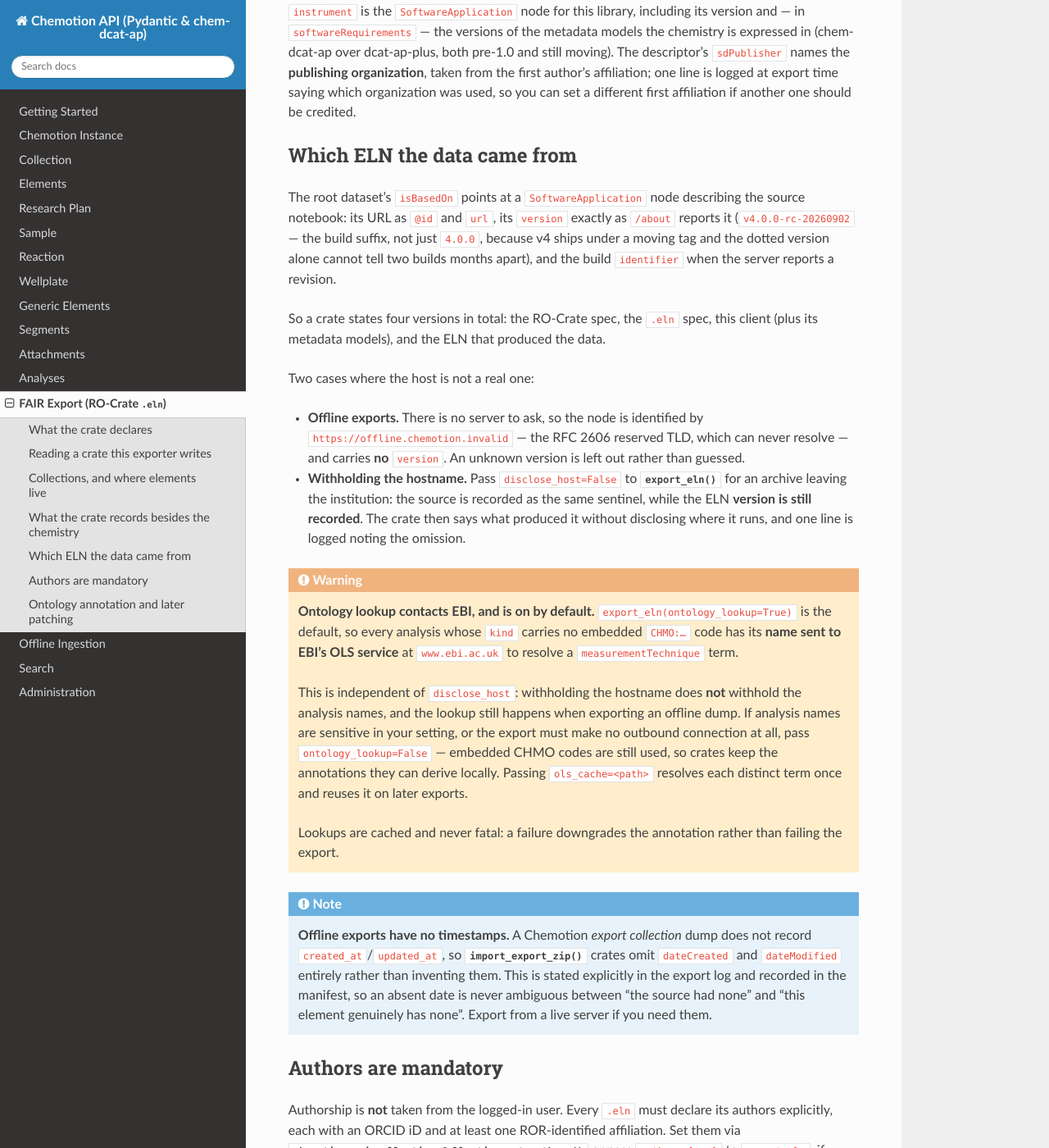
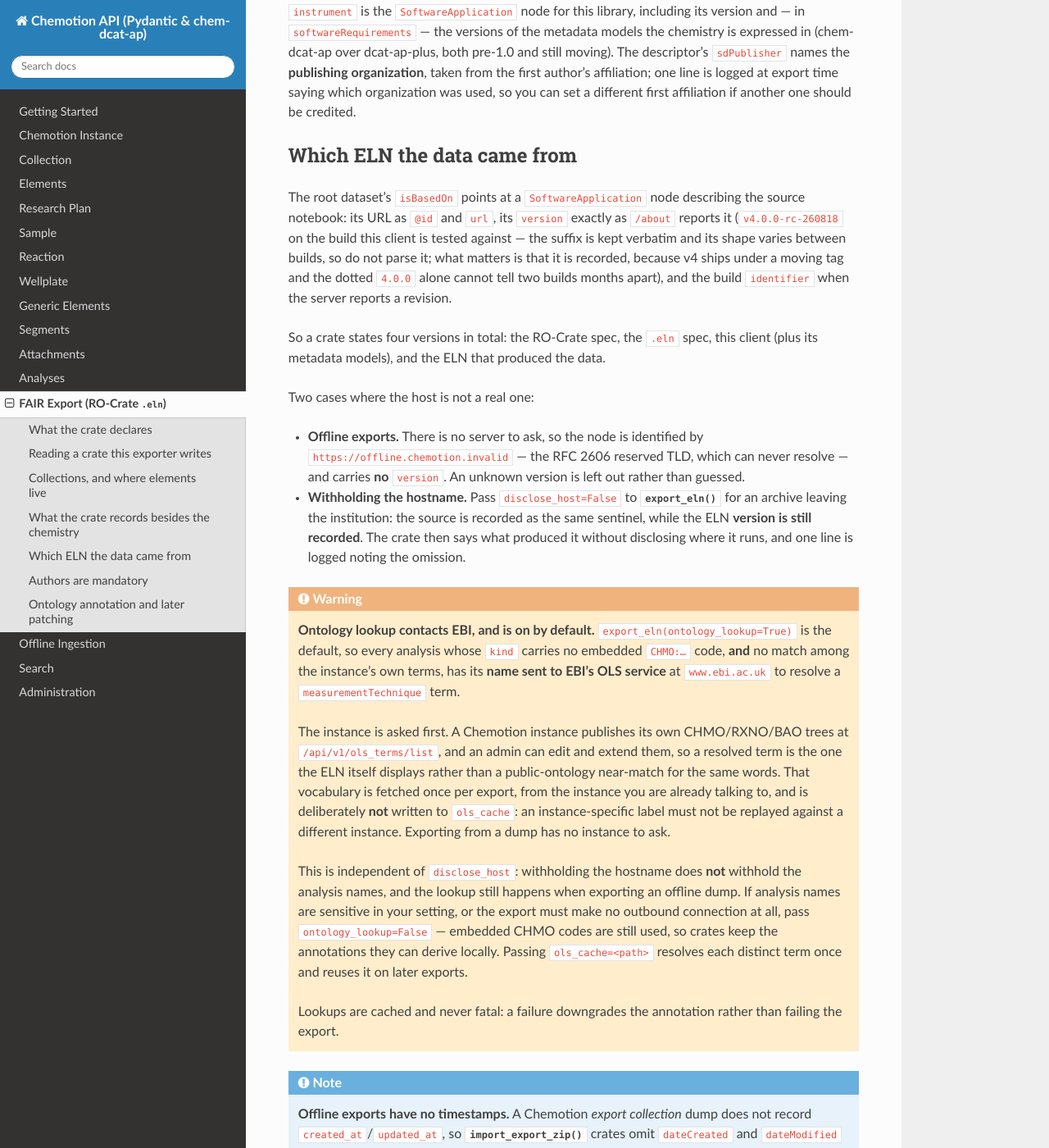
Before and after one commit to Chemotion/chemotionapi, a Sphinx documentation site: the page built from docs/FairExport.rst, in a window 1280 px wide and 1400 px high, scrolled down 3048 px. Shown: the whole window at 82% size. Built offline with Sphinx 7.4.7 and the Read the Docs theme 3.1.0, drawn with Linux system fonts in a browser that asks for light colours; pages that are not in the unit, such as notebooks, are missing from menus.

Commit message:
docs: cite the ELN build we actually tested against
FairExport.rst and the changelog both cited v4.0.0-rc-20260902 as the source
ELN version -- a build neither was ever run against. The pinned test stack
reports v4.0.0-rc-260818, and the v4.0.0 work was done from the tagged source.

Also says the suffix is kept verbatim and its shape varies between builds, so
a reader does not take the six- or eight-digit form for a format to parse.

Co-Authored-By: Claude Opus 5 <noreply@anthropic.com>

```diff
--- a/docs/FairExport.rst
+++ b/docs/FairExport.rst
@@ -148,9 +148,10 @@ Which ELN the data came from
 
 The root dataset's ``isBasedOn`` points at a ``SoftwareApplication`` node describing the source
 notebook: its URL as ``@id`` and ``url``, its ``version`` exactly as ``/about`` reports it
-(``v4.0.0-rc-20260902`` — the build suffix, not just ``4.0.0``, because v4 ships under a moving
-tag and the dotted version alone cannot tell two builds months apart), and the build ``identifier``
-when the server reports a revision.
+(``v4.0.0-rc-260818`` on the build this client is tested against — the suffix is kept verbatim
+and its shape varies between builds, so do not parse it; what matters is that it is recorded,
+because v4 ships under a moving tag and the dotted ``4.0.0`` alone cannot tell two builds months
+apart), and the build ``identifier`` when the server reports a revision.
 
 So a crate states four versions in total: the RO-Crate spec, the ``.eln`` spec, this client (plus
 its metadata models), and the ELN that produced the data.
@@ -167,9 +168,16 @@ Two cases where the host is not a real one:
 
 .. warning::
    **Ontology lookup contacts EBI, and is on by default.** ``export_eln(ontology_lookup=True)``
-   is the default, so every analysis whose ``kind`` carries no embedded ``CHMO:…`` code has its
-   **name sent to EBI's OLS service** at ``www.ebi.ac.uk`` to resolve a ``measurementTechnique``
-   term.
+   is the default, so every analysis whose ``kind`` carries no embedded ``CHMO:…`` code, **and**
+   no match among the instance's own terms, has its **name sent to EBI's OLS service** at
+   ``www.ebi.ac.uk`` to resolve a ``measurementTechnique`` term.
+
+   The instance is asked first. A Chemotion instance publishes its own CHMO/RXNO/BAO trees at
+   ``/api/v1/ols_terms/list``, and an admin can edit and extend them, so a resolved term is the
+   one the ELN itself displays rather than a public-ontology near-match for the same words. That
+   vocabulary is fetched once per export, from the instance you are already talking to, and is
+   deliberately **not** written to ``ols_cache``: an instance-specific label must not be replayed
+   against a different instance. Exporting from a dump has no instance to ask.
 
    This is independent of ``disclose_host``: withholding the hostname does **not** withhold the
    analysis names, and the lookup still happens when exporting an offline dump. If analysis names
```
Also changed, not shown: CHANGELOG.md (+21 -3 lines).
